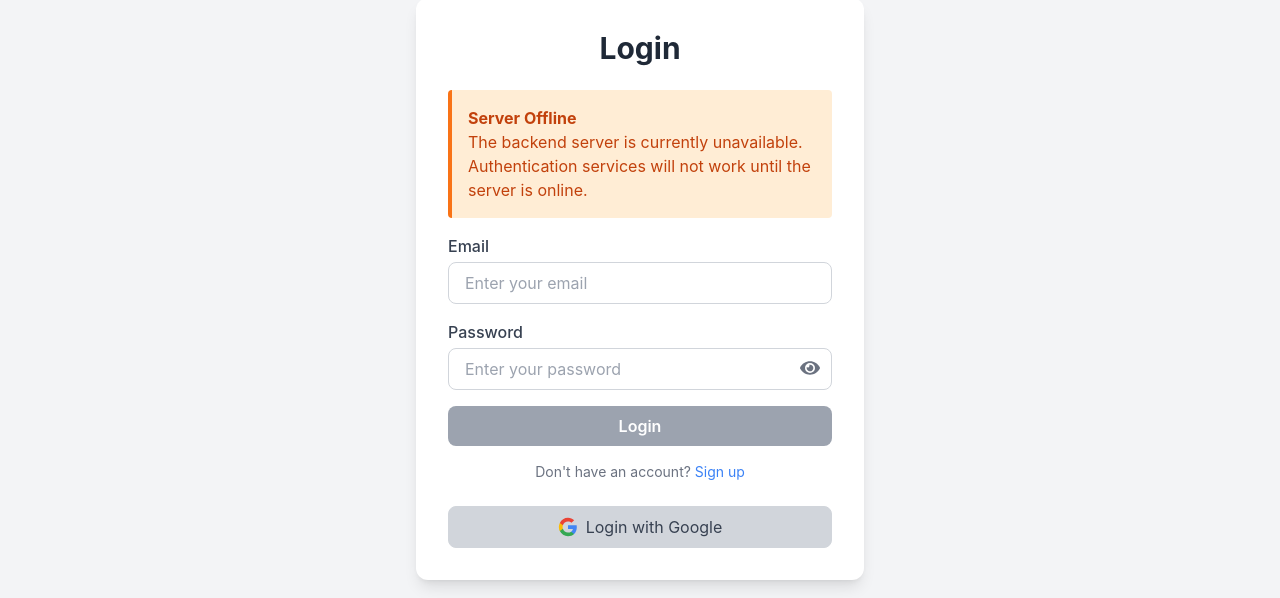
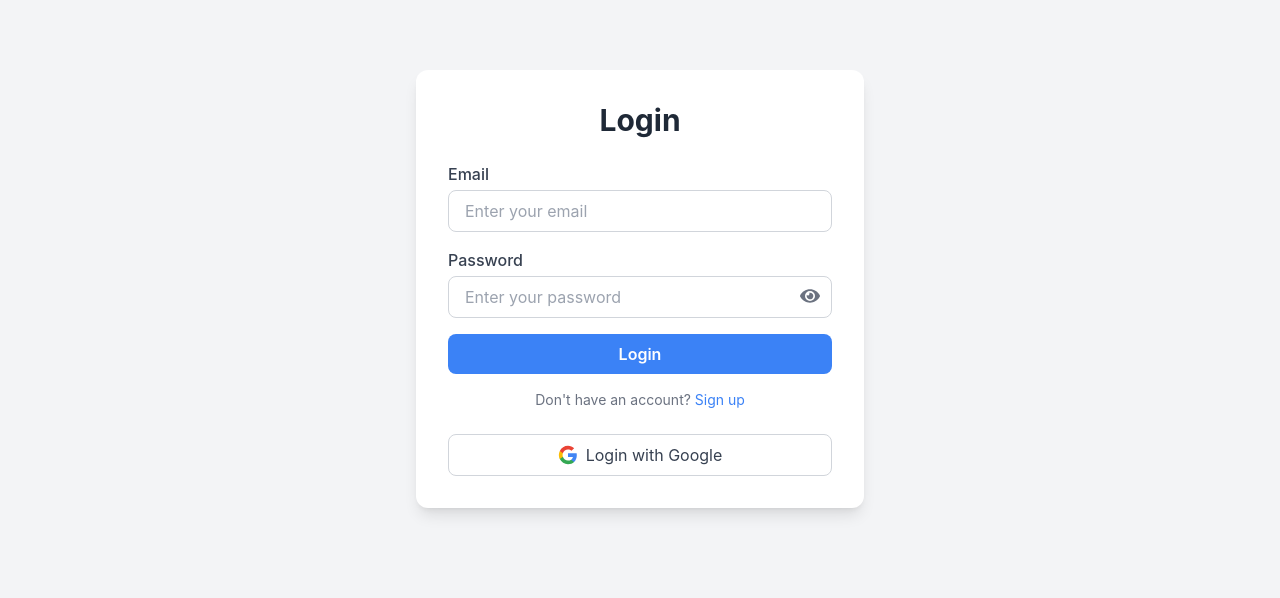
Before and after one commit to Chia213/FitExplorer, a React (Vite) app in the folder frontend/: page /login in a window 1280 px wide. Shown: the part 211-809 px from the top of the page. Built offline with nearby package versions, Linux system fonts and the light colour scheme; no server answers.

Commit message:
Removed all server status check and related IU elements in Login.jsx, removed server status check and related UI elements as in Signup.jsx and removed extra error handling that was added for server connectivity

```diff
--- a/frontend/src/api/auth.js
+++ b/frontend/src/api/auth.js
@@ -1,22 +1,15 @@
 const API_URL = import.meta.env.VITE_API_URL || "http://localhost:8000";
 
 export const registerUser = async (email, password, username) => {
-  try {
   const response = await fetch(`${API_URL}/auth/register`, {
     method: "POST",
     headers: { "Content-Type": "application/json" },
     body: JSON.stringify({ email, password, username }),
   });
-
-    return await response.json();
-  } catch (error) {
-    // This will catch network errors when the backend is down
-    throw new Error("Cannot connect to the server. Please check if the backend is running.");
-  }
+  return response.json();
 };
 
 export const loginUser = async (email, password) => {
-  try {
   const response = await fetch(`${API_URL}/auth/token`, {
     method: 'POST',
     headers: {
@@ -30,12 +23,5 @@ export const loginUser = async (email, password) => {
     throw new Error(errorData.detail || 'Login failed');
   }
 
-    return await response.json();
-  } catch (error) {
-    // Check if it's a network error (backend not running)
-    if (error.message === "Failed to fetch" || error.name === "TypeError") {
-      throw new Error("Cannot connect to the server. Please check if the backend is running.");
-    }
-    throw error;
-  }
+  return response.json();
 };
--- a/frontend/src/pages/Login.jsx
+++ b/frontend/src/pages/Login.jsx
@@ -10,31 +10,8 @@ function Login() {
   });
   const [error, setError] = useState(null);
   const [showPassword, setShowPassword] = useState(false);
-  const [isServerOnline, setIsServerOnline] = useState(true);
   const navigate = useNavigate();
   const location = useLocation();
-
-  // Inside your Login component, add this function:
-const checkServerStatus = async () => {
-  try {
-    console.log("Checking server status...");
-    const testUrl = `${import.meta.env.VITE_API_URL}/test`;
-    console.log("Test URL:", testUrl);
-
-    const response = await fetch(testUrl);
-    console.log("Response status:", response.status);
-
-    setIsServerOnline(response.ok);
-  } catch (error) {
-    console.error("Error checking server:", error);
-    setIsServerOnline(false);
-  }
-};
-
-// Then make sure this function is called in a useEffect hook:
-useEffect(() => {
-  checkServerStatus();
-}, []);
 
   useEffect(() => {
     const params = new URLSearchParams(location.search);
@@ -63,7 +40,6 @@ useEffect(() => {
         } catch (error) {
           console.error("Authentication error:", error);
           setError(`Something went wrong: ${error.message}`);
-          setIsServerOnline(false);
         }
       };
 
@@ -83,11 +59,6 @@ useEffect(() => {
     e.preventDefault();
     setError(null);
 
-    if (!isServerOnline) {
-      setError("Server is currently offline. Please try again later.");
-      return;
-    }
-
     try {
       const response = await loginUser(formData.email, formData.password);
 
@@ -100,11 +71,6 @@ useEffect(() => {
     } catch (err) {
       setError(err.message || "Something went wrong. Try again.");
       console.error("Login error:", err);
-
-      // Update server status if it's a connection error
-      if (err.message.includes("Cannot connect to the server")) {
-        setIsServerOnline(false);
-      }
     }
   };
 
@@ -113,10 +79,6 @@ useEffect(() => {
   };
 
   const handleGoogleLogin = () => {
-    if (!isServerOnline) {
-      setError("Server is currently offline. Please try again later.");
-      return;
-    }
     window.location.href = `${import.meta.env.VITE_API_URL}/auth/login/google`;
   };
 
@@ -126,13 +88,6 @@ useEffect(() => {
         <h1 className="text-3xl font-bold text-center text-gray-800 dark:text-gray-100 mb-6">
           Login
         </h1>
-
-        {!isServerOnline && (
-          <div className="bg-orange-100 border-l-4 border-orange-500 text-orange-700 p-4 mb-4 rounded">
-            <p className="font-bold">Server Offline</p>
-            <p>The backend server is currently unavailable. Authentication services will not work until the server is online.</p>
-          </div>
-        )}
 
         {error && <p className="text-red-500 text-center mb-4">{error}</p>}
 
@@ -152,7 +107,6 @@ useEffect(() => {
                          bg-white dark:bg-gray-700
                          text-gray-900 dark:text-gray-100
                          focus:outline-none focus:ring-2 focus:ring-blue-400 dark:focus:ring-blue-500"
-              disabled={!isServerOnline}
             />
           </div>
 
@@ -171,13 +125,11 @@ useEffect(() => {
                          bg-white dark:bg-gray-700
                          text-gray-900 dark:text-gray-100
                          focus:outline-none focus:ring-2 focus:ring-blue-400 dark:focus:ring-blue-500"
-              disabled={!isServerOnline}
             />
             <button
               type="button"
               onClick={togglePasswordVisibility}
               className="absolute top-12 right-3 transform -translate-y-1/2 text-gray-500 dark:text-gray-400"
-              disabled={!isServerOnline}
             >
               {showPassword ? <FaEyeSlash size={20} /> : <FaEye size={20} />}
             </button>
@@ -185,12 +137,10 @@ useEffect(() => {
 
           <button
             type="submit"
-            className={`w-full ${
-              isServerOnline
-                ? "bg-blue-500 hover:bg-blue-600 dark:bg-blue-600 dark:hover:bg-blue-700"
-                : "bg-gray-400 cursor-not-allowed"
-            } text-white font-semibold py-2 rounded-lg transition duration-300 ease-in-out`}
-            disabled={!isServerOnline}
+            className="w-full bg-blue-500 hover:bg-blue-600
+                       dark:bg-blue-600 dark:hover:bg-blue-700
+                       text-white font-semibold py-2 rounded-lg
+                       transition duration-300 ease-in-out"
           >
             Login
           </button>
@@ -208,14 +158,11 @@ useEffect(() => {
         <div className="mt-6">
           <button
             onClick={handleGoogleLogin}
-            className={`w-full flex items-center justify-center gap-2 ${
-              isServerOnline
-                ? "bg-white dark:bg-gray-700 hover:bg-gray-100 dark:hover:bg-gray-600"
-                : "bg-gray-300 dark:bg-gray-600 cursor-not-allowed"
-            } border border-gray-300 dark:border-gray-600 rounded-lg
+            className="w-full flex items-center justify-center gap-2 bg-white dark:bg-gray-700
+                     border border-gray-300 dark:border-gray-600 rounded-lg
                      py-2 px-4 text-gray-700 dark:text-gray-200
-                     transition duration-300 ease-in-out`}
-            disabled={!isServerOnline}
+                     hover:bg-gray-100 dark:hover:bg-gray-600
+                     transition duration-300 ease-in-out"
           >
             <svg xmlns="http://www.w3.org/2000/svg" viewBox="0 0 24 24" width="20" height="20">
               <path
--- a/frontend/src/pages/Signup.jsx
+++ b/frontend/src/pages/Signup.jsx
@@ -1,4 +1,4 @@
-import React, { useState, useEffect } from "react";
+import React, { useState } from "react";
 import { registerUser } from "../api/auth";
 import { useNavigate } from "react-router-dom";
 import { FaEye, FaEyeSlash } from "react-icons/fa";
@@ -14,23 +14,7 @@ function Signup() {
   const [success, setSuccess] = useState(null);
   const [showPassword, setShowPassword] = useState(false);
   const [showConfirmPassword, setShowConfirmPassword] = useState(false);
-  const [isServerOnline, setIsServerOnline] = useState(true);
   const navigate = useNavigate();
-
-  // Check if server is online when component mounts
-  useEffect(() => {
-    const checkServerStatus = async () => {
-      try {
-        const response = await fetch(`${import.meta.env.VITE_API_URL}/test`);
-        setIsServerOnline(response.ok);
-      } catch (error) {
-        setIsServerOnline(false);
-        setError("Server is currently offline. Please try again later.");
-      }
-    };
-
-    checkServerStatus();
-  }, []);
 
   const handleChange = (e) => {
     const { name, value } = e.target;
@@ -44,11 +28,6 @@ function Signup() {
     e.preventDefault();
     setError(null);
     setSuccess(null);
-
-    if (!isServerOnline) {
-      setError("Server is currently offline. Please try again later.");
-      return;
-    }
 
     if (formData.password !== formData.confirmPassword) {
       setError("Passwords do not match");
@@ -70,11 +49,6 @@ function Signup() {
       }
     } catch (err) {
       setError(err.message || "Something went wrong. Try again.");
-
-      // Update server status if it's a connection error
-      if (err.message.includes("Cannot connect to the server")) {
-        setIsServerOnline(false);
-      }
     }
   };
 
@@ -95,13 +69,6 @@ function Signup() {
         <p className="text-center text-gray-500 dark:text-gray-400 mt-2">
           Create your account
         </p>
-
-        {!isServerOnline && (
-          <div className="bg-orange-100 border-l-4 border-orange-500 text-orange-700 p-4 my-4 rounded">
-            <p className="font-bold">Server Offline</p>
-            <p>The backend server is currently unavailable. Registration services will not work until the server is online.</p>
-          </div>
-        )}
 
         {error && <p className="text-red-500 text-center mt-2">{error}</p>}
         {success && (
@@ -124,7 +91,6 @@ function Signup() {
                          bg-white dark:bg-gray-700
                          text-gray-900 dark:text-gray-100
                          focus:outline-none focus:ring-2 focus:ring-blue-400 dark:focus:ring-blue-500"
-              disabled={!isServerOnline}
             />
           </div>
 
@@ -143,7 +109,6 @@ function Signup() {
                          bg-white dark:bg-gray-700
                          text-gray-900 dark:text-gray-100
                          focus:outline-none focus:ring-2 focus:ring-blue-400 dark:focus:ring-blue-500"
-              disabled={!isServerOnline}
             />
           </div>
 
@@ -162,13 +127,11 @@ function Signup() {
                          bg-white dark:bg-gray-700
                          text-gray-900 dark:text-gray-100
                          focus:outline-none focus:ring-2 focus:ring-blue-400 dark:focus:ring-blue-500"
-              disabled={!isServerOnline}
             />
             <button
               type="button"
               onClick={togglePasswordVisibility}
               className="absolute top-12 right-3 transform -translate-y-1/2 text-gray-500 dark:text-gray-400"
-              disabled={!isServerOnline}
             >
               {showPassword ? <FaEyeSlash size={20} /> : <FaEye size={20} />}
             </button>
@@ -189,13 +152,11 @@ function Signup() {
                          bg-white dark:bg-gray-700
                          text-gray-900 dark:text-gray-100
                          focus:outline-none focus:ring-2 focus:ring-blue-400 dark:focus:ring-blue-500"
-              disabled={!isServerOnline}
             />
             <button
               type="button"
               onClick={toggleConfirmPasswordVisibility}
               className="absolute top-12 right-3 transform -translate-y-1/2 text-gray-500 dark:text-gray-400"
-              disabled={!isServerOnline}
             >
               {showConfirmPassword ? (
                 <FaEyeSlash size={20} />
@@ -207,12 +168,10 @@ function Signup() {
 
           <button
             type="submit"
-            className={`w-full ${
-              isServerOnline
-                ? "bg-blue-500 hover:bg-blue-600 dark:bg-blue-600 dark:hover:bg-blue-700"
-                : "bg-gray-400 cursor-not-allowed"
-            } text-white font-semibold py-2 rounded-lg transition duration-300 ease-in-out`}
-            disabled={!isServerOnline}
+            className="w-full bg-blue-500 hover:bg-blue-600
+                       dark:bg-blue-600 dark:hover:bg-blue-700
+                       text-white font-semibold py-2 rounded-lg
+                       transition duration-300 ease-in-out"
           >
             Sign Up
           </button>
```
Lines whose indentation alone changed are shown as unchanged.
